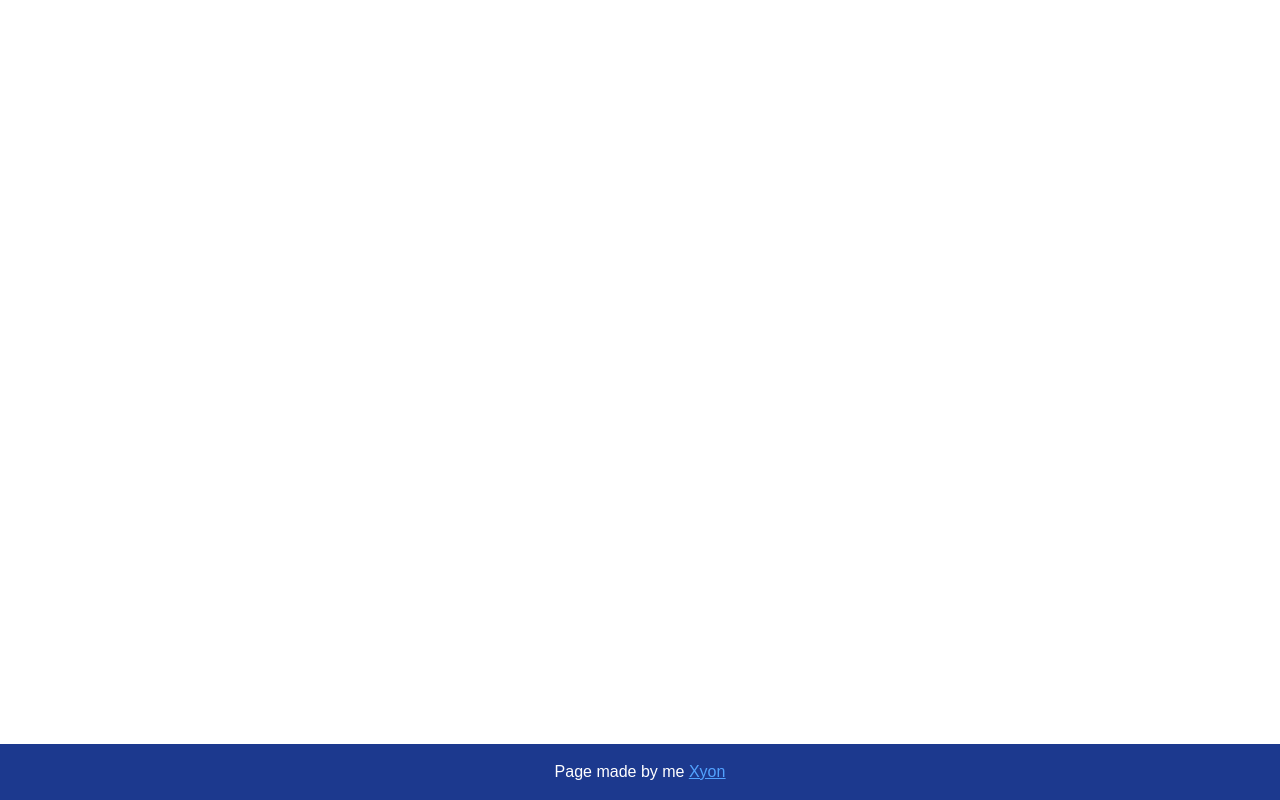
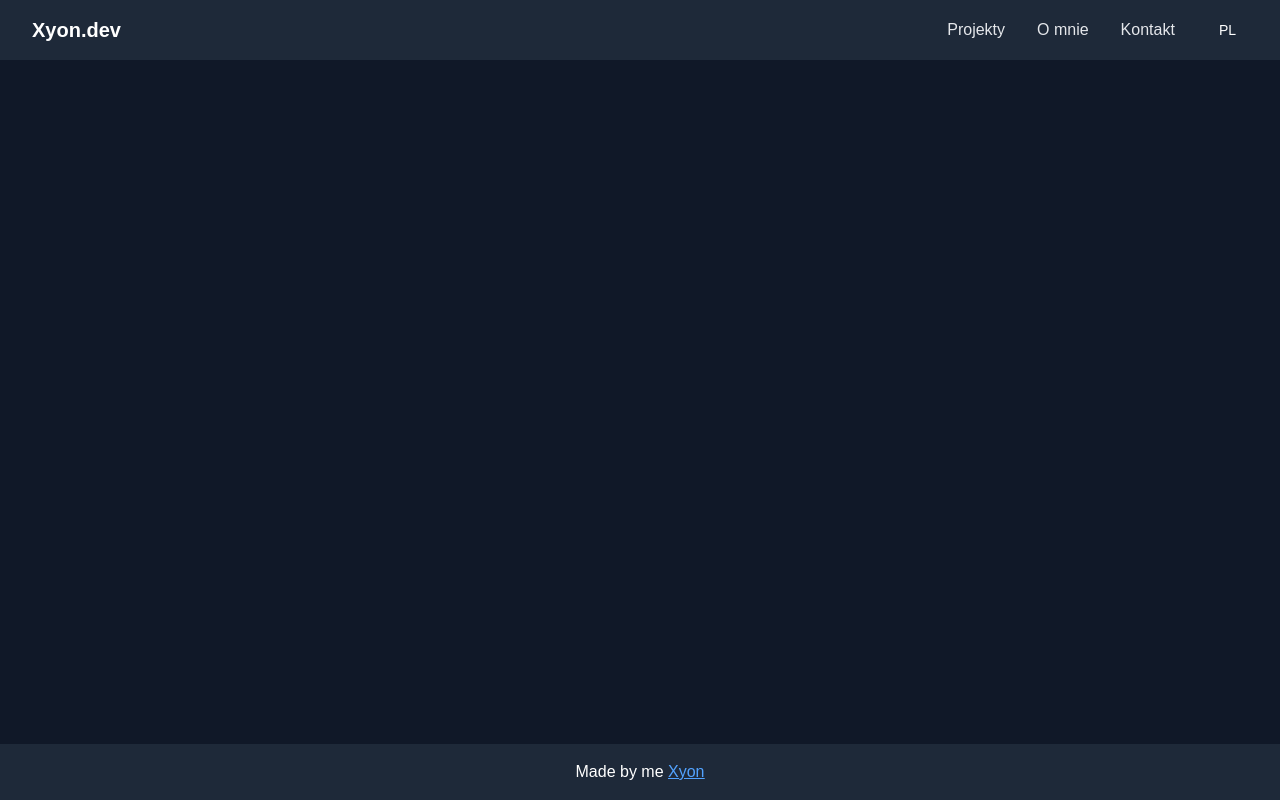
Before and after one commit to Xyonnn/main-page-to-my-portfolio-i-guess, a Next.js app: page / in a window 1280 px wide. Built offline with nearby package versions, Linux system fonts and the light colour scheme.

Commit message:
changed something like footer and added navbar and planed like moving aroud website by navbar because why not

```diff
--- a/app/components/footerComponents/footer.tsx
+++ b/app/components/footerComponents/footer.tsx
@@ -1,7 +1,7 @@
 export default function Footer(){
     return(
-        <div className="mt-auto w-full bg-blue-900 py-4 text-center text-white-400">
-            <p>Page made by me <span className="text-blue-400 underline"><a href="https://github.com/Xyonnn">Xyon</a></span></p>
+        <div className="mt-auto w-full bg-gray-800 py-4 text-center text-white-400">
+            <p>Made by me <span className="text-blue-400 hover:text-blue-300 underline transition-colors duration-200 font-medium"><a href="https://github.com/Xyonnn" target="_blank" rel="noopener noreferrer">Xyon</a></span></p>
         </div>
     );
 }
--- /dev/null
+++ b/app/components/navbarComponents/navbar.tsx
@@ -0,0 +1,15 @@
+"use client"
+
+export default function Navbar(){
+    return(
+        <div className="sticky top-0 z-50 flex items-center justify-between px-8 py-4 bg-gray-800 ">
+            <button className="text-xl font-bold" onClick={()=> window.scrollTo({top: 0, behavior: "smooth"})}>Xyon.dev</button>
+            <nav className="flex items-center gap-8">
+                <a className="text-gray-200 hover:text-white transition-colors" href="#projects">Projekty</a>
+                <a className="text-gray-200 hover:text-white transition-colors" href="#about">O mnie</a>
+                <a className="text-gray-200 hover:text-white transition-colors" href="#contact">Kontakt</a>
+                <button className="px-3 py-1 text-sm rounded-md hover:bg-gray-900 transition-colors">PL</button>
+            </nav>
+        </div>
+    );
+}
--- a/app/page.tsx
+++ b/app/page.tsx
@@ -1,8 +1,10 @@
 import Footer from "./components/footerComponents/footer";
+import Navbar from "./components/navbarComponents/navbar";
 
 export default function Home() {
   return (
-    <div className="flex min-h-screen flex-col text-white">
+    <div className="flex min-h-screen flex-col bg-gray-900 text-white">
+        <Navbar></Navbar>
         <Footer></Footer>
     </div>
   );
```
